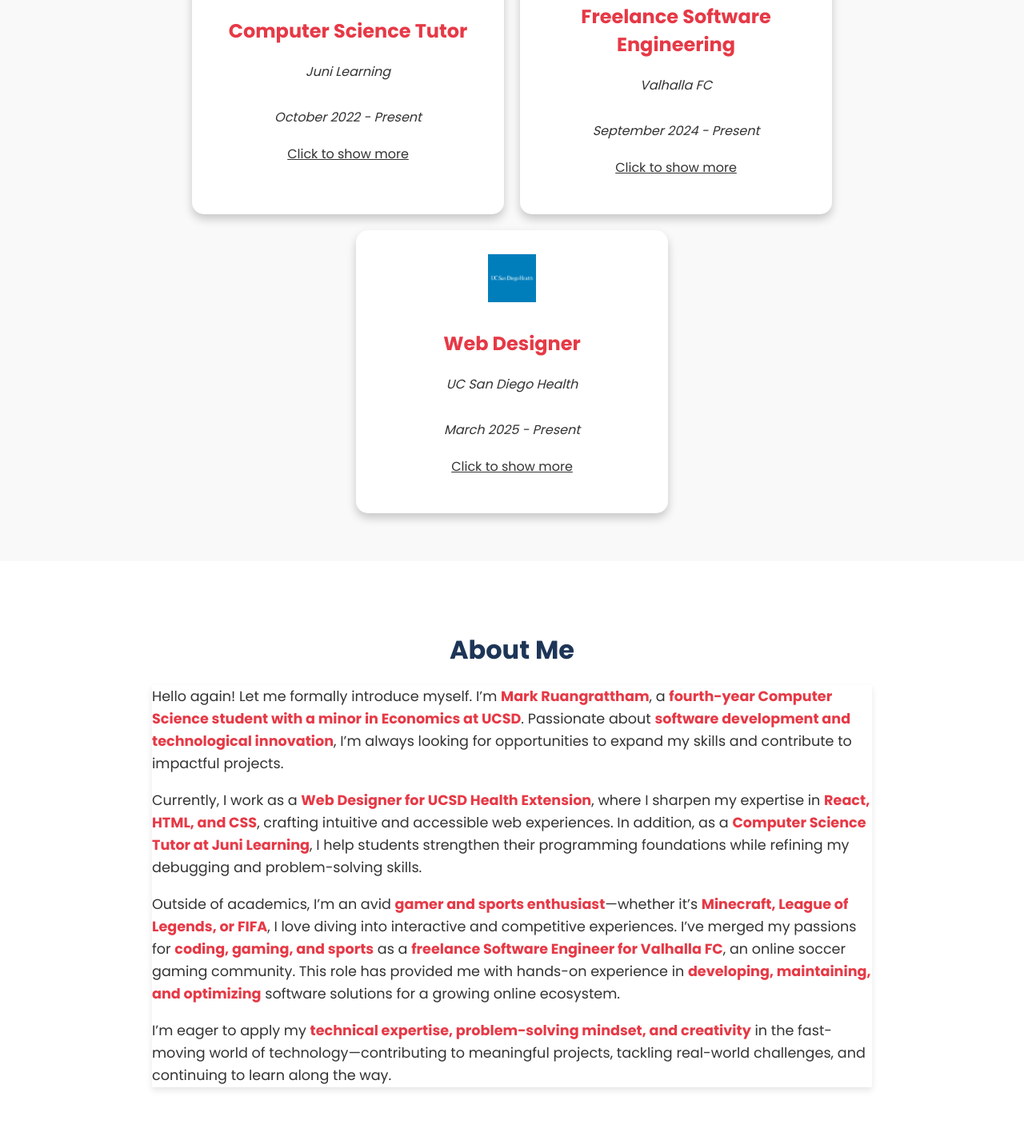
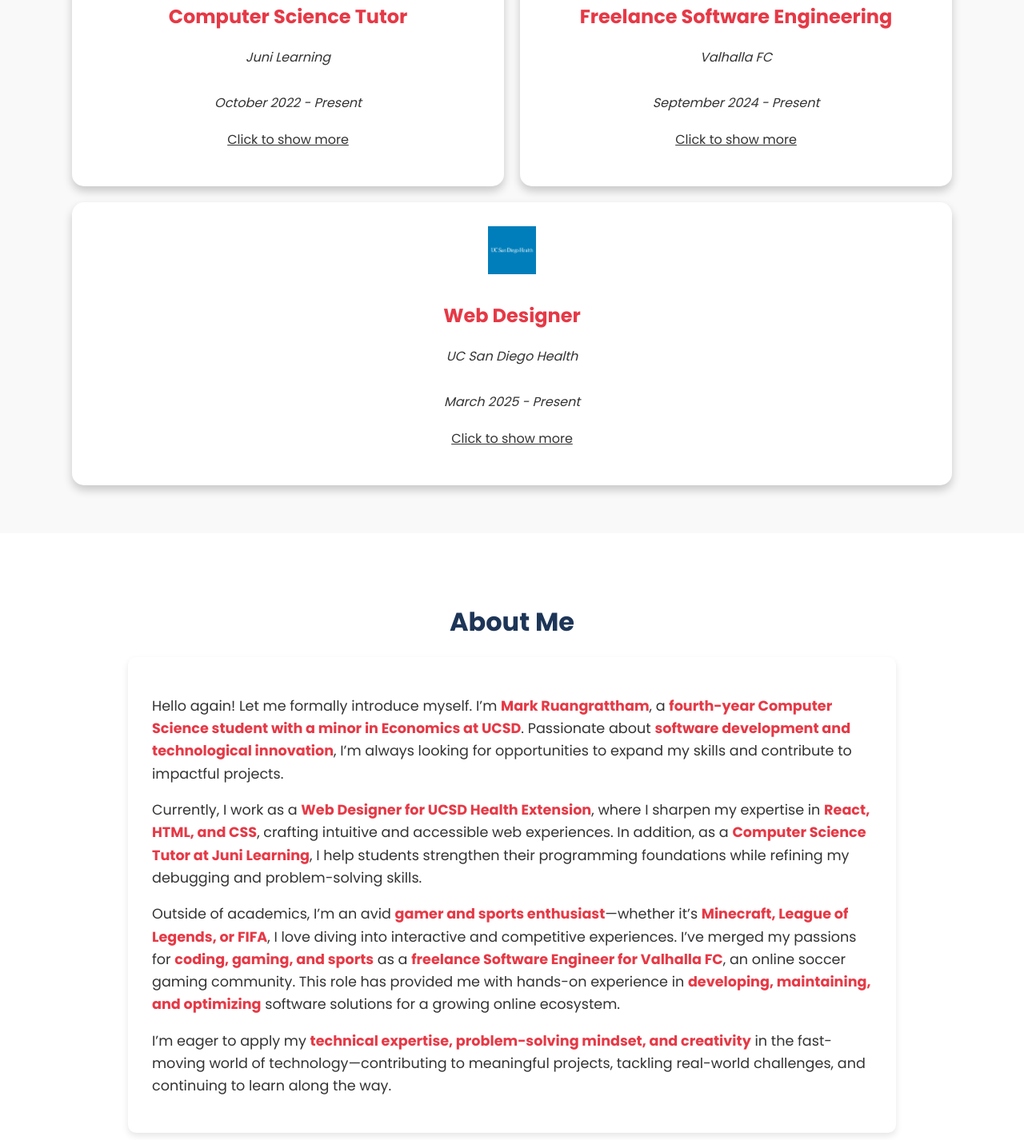
Before and after one commit to markruangrattham/Portfolio, a plain HTML site: page index.html in a window 1280 px wide. Shown: the part 2074-3500 px from the top of the page at 80% size. Drawn offline with Linux system fonts and the light colour scheme.

Commit message:
Fixed some styling issues

```diff
--- a/css/style.css
+++ b/css/style.css
@@ -426,6 +426,7 @@
     max-width: 1100px;
     margin: auto;
     display: flex;
+    flex-wrap: wrap;
     justify-content: center;
     flex-wrap: wrap;  /* Allow wrapping for responsiveness */
     gap: 20px;
@@ -434,6 +435,7 @@
 /* Experience Entry */
 .experience-entry {
     display: flex;
+    flex: 1 1 300px;
     flex-direction: column;
     align-items: center;
     justify-content: center;
@@ -531,6 +533,8 @@
 .about-me-container {
     max-width: 900px;
     margin: auto;
+    padding: 30px;
+    border-radius: 10px;
     background: white;
     box-shadow: 0 4px 8px rgba(0, 0, 0, 0.1);
     text-align: left;
```
Also changed, not shown: index.html (+1 -1 lines).
